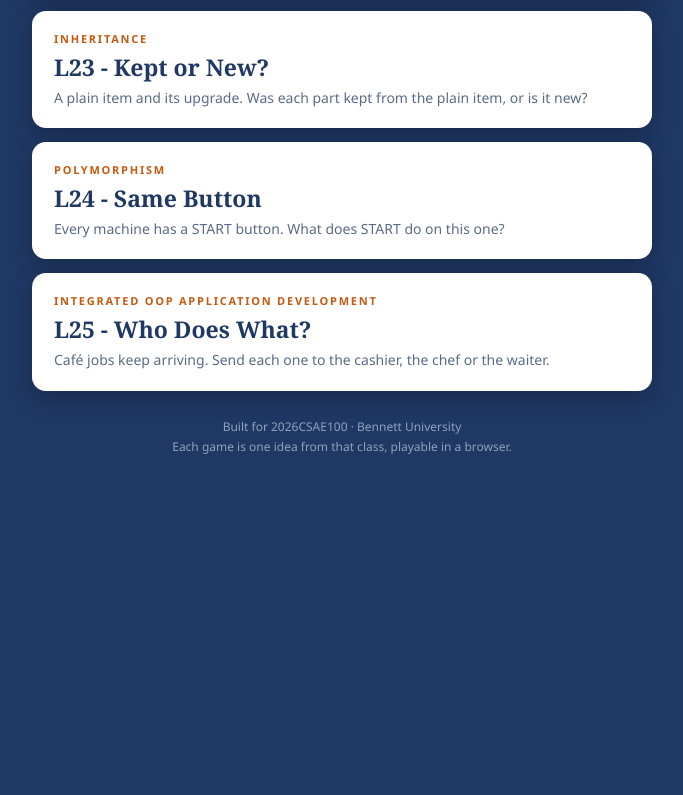
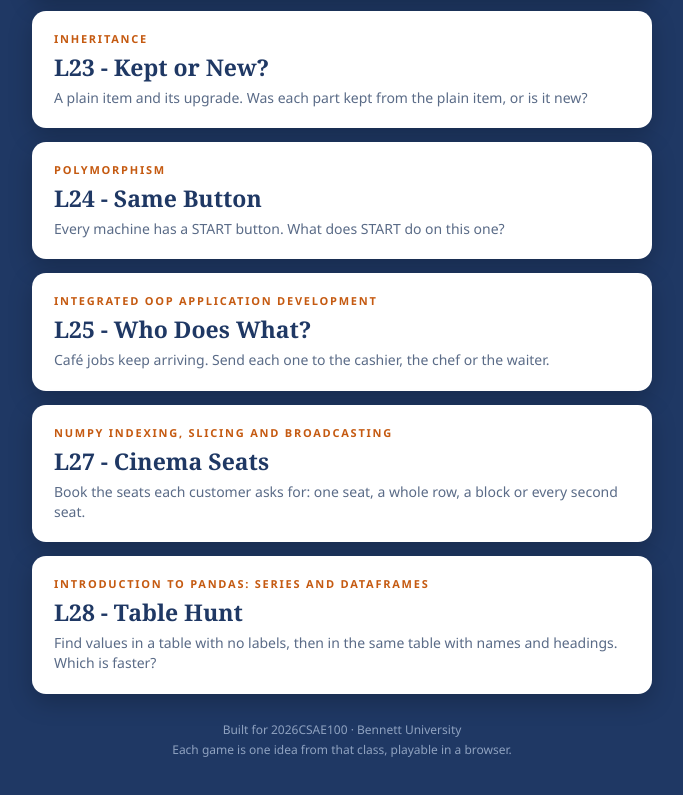
Before and after one commit to 2026csae100/lecture-projects, a plain HTML site: page index.html in a window 1280 px wide. Shown: the part 4292-5087 px from the top of the page, without its empty margins (298-981 px from the left). Before the commit the page ends 4797 px from the top, so only its background shows below. Drawn offline with Linux system fonts and the light colour scheme.

Commit message:
Add files via upload

```diff
--- a/index.html
+++ b/index.html
@@ -231,6 +231,18 @@
     <p class="desc">Café jobs keep arriving. Send each one to the cashier, the chef or the waiter.</p>
   </a>
 
+  <a class="card" href="l27-cinema-seats.html">
+    <div class="session">NumPy Indexing, Slicing and Broadcasting</div>
+    <div class="name">L27 - Cinema Seats</div>
+    <p class="desc">Book the seats each customer asks for: one seat, a whole row, a block or every second seat.</p>
+  </a>
+
+  <a class="card" href="l28-table-hunt.html">
+    <div class="session">Introduction to Pandas: Series and DataFrames</div>
+    <div class="name">L28 - Table Hunt</div>
+    <p class="desc">Find values in a table with no labels, then in the same table with names and headings. Which is faster?</p>
+  </a>
+
   <footer>
     Built for 2026CSAE100 · Bennett University<br>
     Each game is one idea from that class, playable in a browser.
```
